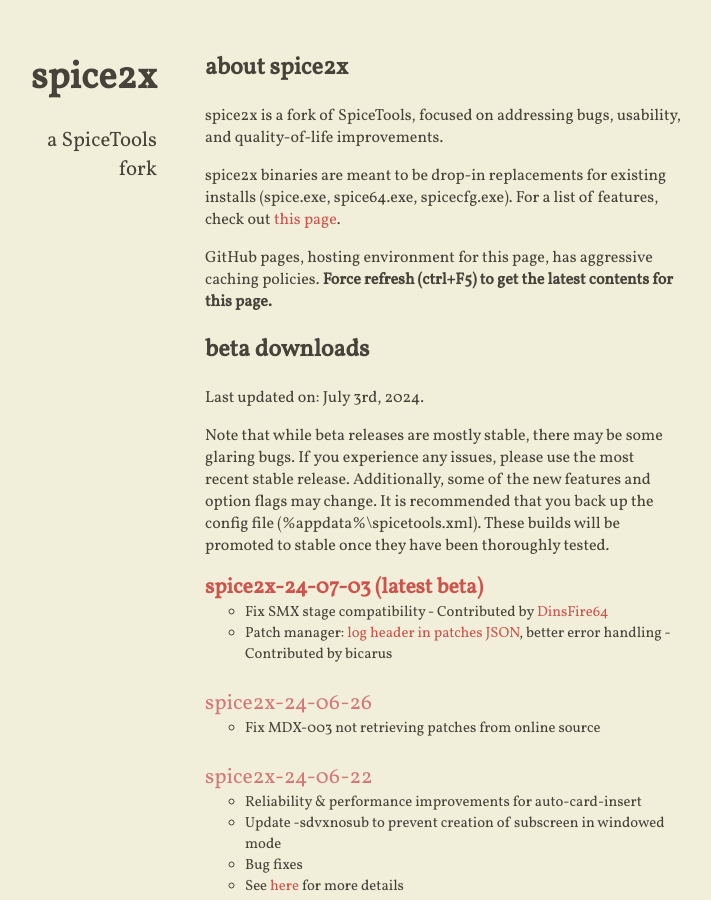
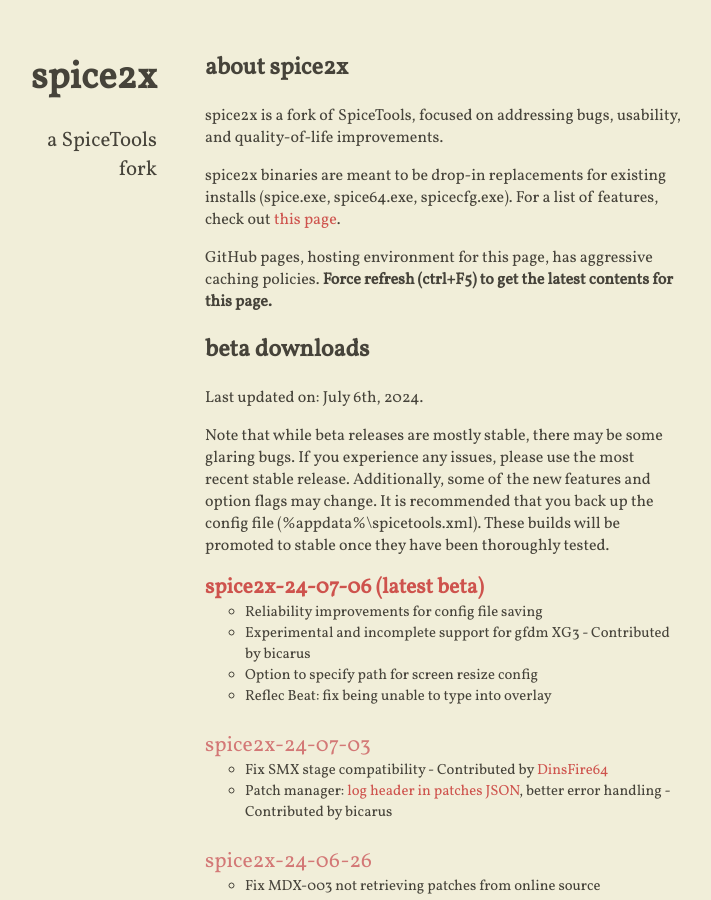
Before and after one commit to spice2x/spice2x.github.io, a Jekyll site: the page built from docs/index.html, in a window 1280 px wide and 900 px high. Shown: the whole window, without its empty margins (299-1010 px from the left). Built offline with Jekyll 4.4.1, drawn with Linux system fonts in a browser that asks for light colours; nearby versions of some CDN libraries.

Commit message:
24-07-06

```diff
--- a/docs/_includes/content.html
+++ b/docs/_includes/content.html
@@ -11,7 +11,7 @@
 
 <h2>beta downloads</h2>
 
-<p>Last updated on: July 3rd, 2024.</p>
+<p>Last updated on: July 6th, 2024.</p>
 
 <p>Note that while beta releases are mostly stable, there may be some glaring bugs. If you experience any issues, please
   use the most recent stable release. Additionally, some of the new features and option flags may change. It is
@@ -19,6 +19,18 @@
   stable once they have been thoroughly tested.
 </p>
 <ul class="downloads-beta highlight-latest">
+  <li>
+    <a class="download-link" href="https://github.com/spice2x/spice2x.github.io/releases/download/24-07-06/spice2x-24-07-06.zip">
+      spice2x-24-07-06
+    </a>
+    <ul>
+      <li>Reliability improvements for config file saving</li>
+      <li>Experimental and incomplete support for gfdm XG3 - Contributed by bicarus</li>
+      <li>Option to specify path for screen resize config</li>
+      <li>Reflec Beat: fix being unable to type into overlay</li>
+    </li>
+    </ul>
+  </li>
   <li>
     <a class="download-link" href="https://github.com/spice2x/spice2x.github.io/releases/download/24-07-03/spice2x-24-07-03.zip">
       spice2x-24-07-03
```
